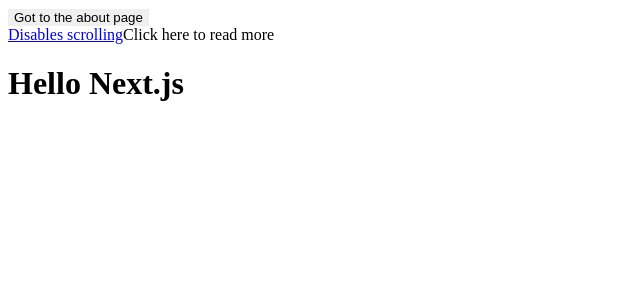
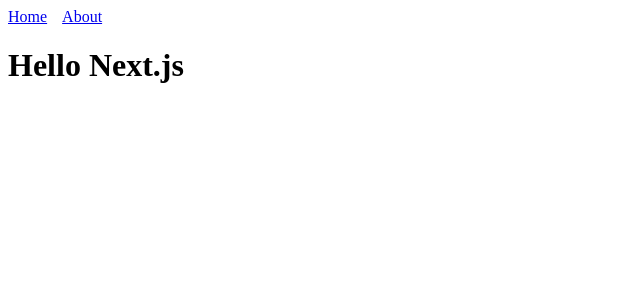
Before and after one commit to ikramhasib007/nextjs, a Next.js app: page / in a window 1280 px wide. Shown: the top 300 px of the page, without its empty margins (0-640 px from the left). Built offline with nearby package versions, Linux system fonts and the light colour scheme.

Commit message:
Using shared components

```diff
--- /dev/null
+++ b/components/Header.js
@@ -0,0 +1,18 @@
+import Link from 'next/link';
+
+const linkStyle = {
+    marginRight: 15
+}
+
+const Header = () => (
+    <div>
+        <Link href="/">
+            <a style={linkStyle}>Home</a>
+        </Link>
+        <Link href="/about">
+            <a style={linkStyle}>About</a>
+        </Link>
+    </div>
+)
+
+export default Header;
--- /dev/null
+++ b/components/MyLayout.js
@@ -0,0 +1,16 @@
+import Header from './Header';
+
+const layoutStyle = {
+    margin: 20,
+    padding: 20,
+    border: '1px solid #DDD'
+}
+
+const Layout = (props) => (
+    <div>
+        <Header/>
+        {props.children}
+    </div>
+)
+
+export default Layout;
--- a/pages/index.js
+++ b/pages/index.js
@@ -1,17 +1,9 @@
-import Link from 'next/link';
-import Router from 'next/router';
+import Layout from '../components/MyLayout';
 
 const Index = () => (
-    <div>
-        <Link href="/about">
-            <button style={{border: "none"}}>Got to the about page</button>
-        </Link>
-        <br/>
-        <Link scroll={false} href={{pathname: "about", query:{counter:"10"}}}><a>Disables scrolling</a></Link>
-
-        Click <span onClick={() => Router.push('/about')}>here</span> to read more
+    <Layout>
         <h1>Hello Next.js</h1>
-    </div>
+    </Layout>
 )
 
 export default Index;
```
Also changed, not shown: pages/about.js (+3 -6 lines).
